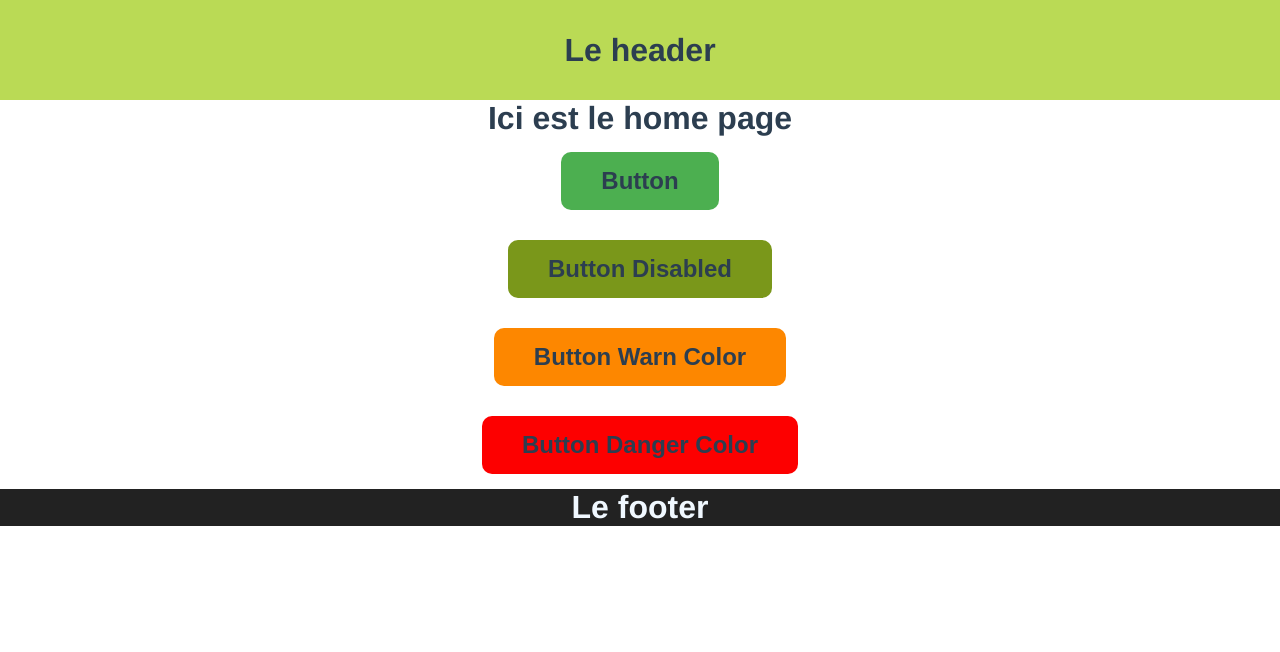
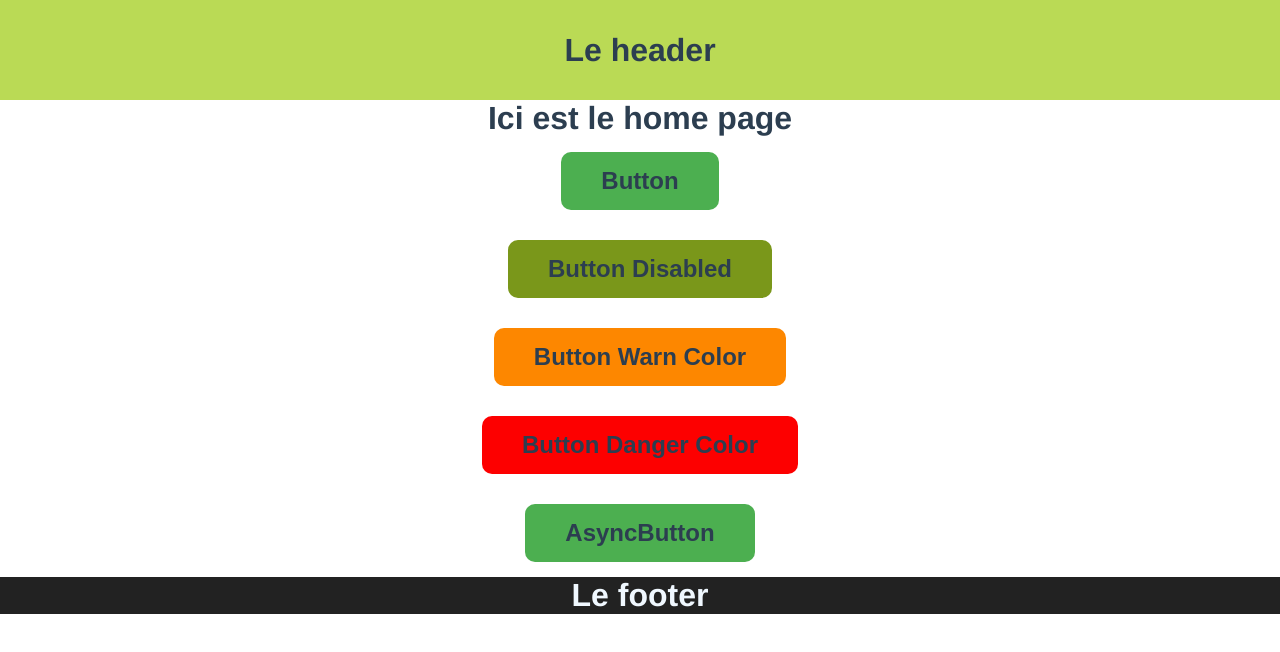
Before and after one commit to AdrienCalmesnil/09-2021-TP3-Vue-Microsoft-Graph, a Vue app: page / in a window 1280 px wide. Shown: the top 652 px of the page. Built offline with nearby package versions, Linux system fonts and the light colour scheme.

Commit message:
add AsyncButton

```diff
--- a/src/App.vue
+++ b/src/App.vue
@@ -6,6 +6,7 @@
       <BaseButton :disable="true" color="primary">Button Disabled</BaseButton>
       <BaseButton :disable="false" color="warn">Button Warn Color</BaseButton>
       <BaseButton :disable="false" color="danger">Button Danger Color</BaseButton>
+      <AsyncButton :disable="false" color="primary">AsyncButton</AsyncButton>
     </BaseLayout>
 
   </div>
@@ -15,13 +16,15 @@
 import HomePage from "./pages/HomePage.vue";
 import BaseLayout from "./components/BaseLayout.vue";
 import BaseButton from "./components/BaseButton.vue";
+import AsyncButton from "./components/AsyncButton.vue"
 
 export default {
   name: "App",
   components: {
     HomePage,
     BaseLayout,
-    BaseButton
+    BaseButton,
+    AsyncButton,
   },
 };
 </script>
--- /dev/null
+++ b/src/components/AsyncButton.vue
@@ -0,0 +1,51 @@
+<template>
+  <BaseButton :disabled="isDisabled" :color="color" @click.stop.prevent="handleClick"><slot></slot></BaseButton>
+  <p v-if="isDisabled" :icon="['fas', 'circle-notch']" pulse>Button disabled</p>
+</template>
+
+<script>
+import BaseButton from './BaseButton.vue'
+
+export default {
+  name: 'AsyncButton',
+  components: { BaseButton },
+  inheritAttrs: false,
+
+  props: {
+    color: {
+      type: String,
+      default: 'primary'
+    }
+  },
+
+  data () {
+    return {
+      isDisabled: false,
+    }
+  },
+
+  methods: {
+    handleClick () {
+
+      var vm = this
+
+      function promise_button() {
+        return new Promise((disable_button) => {
+          disable_button()
+        })
+      }
+
+      function disable_button(){
+        vm.isDisabled = true
+        setTimeout(() => vm.isDisabled = false, 2000)
+      }
+
+      const promise_result = promise_button()
+      promise_result.finally(disable_button)
+
+    }
+  }
+}
+</script>
+
+<style scoped></style>
--- a/src/components/BaseButton.vue
+++ b/src/components/BaseButton.vue
@@ -78,7 +78,6 @@ button{
 #but_activate:hover{
     background-color: var(--background-color-hover);
     color: #2c3e50;
-    border: 2px solid #BADA55;
 }
 
 button:focus{
@@ -90,9 +89,8 @@ button:focus{
 }
 
 #but_disabled:hover{
-    background: white;
+    background-color: #688113;
     color: #2c3e50;
-    border: 2px solid #7a971a;
 }
 
 
```
